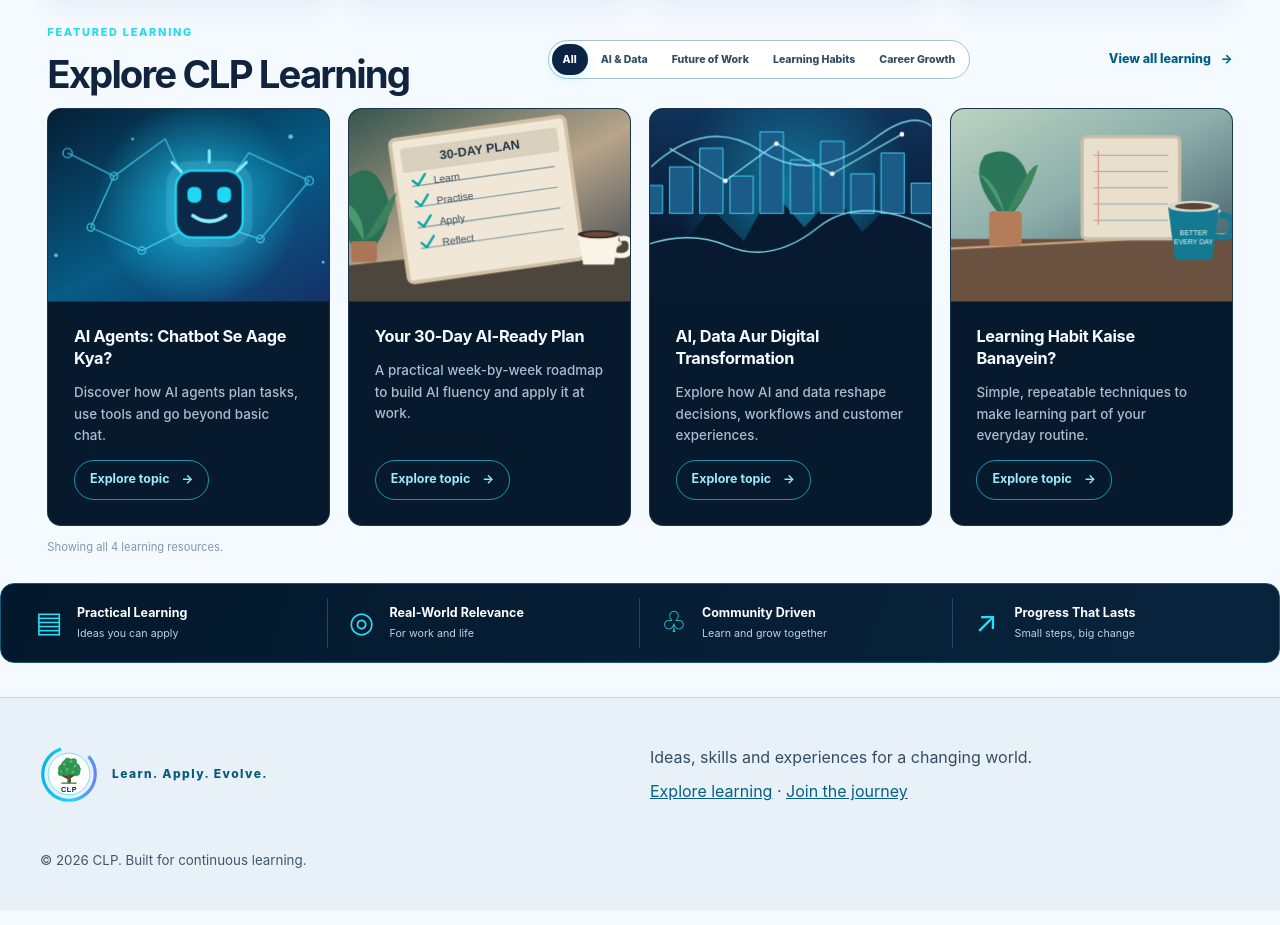
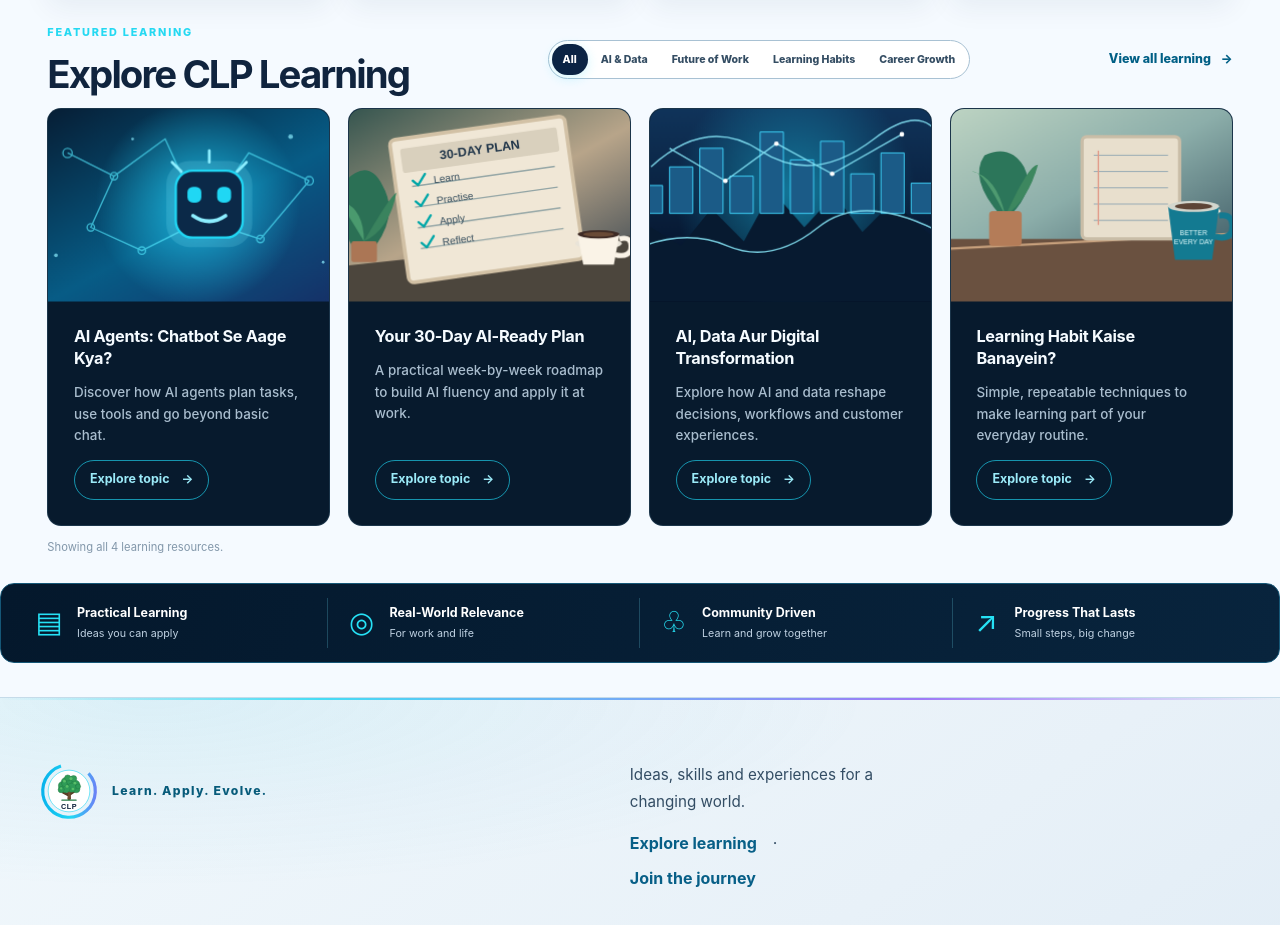
Before and after one commit to sanjeevkshu/clp, a Jekyll site: the page built from index.md, in a window 1280 px wide. Shown: the part 1058-1983 px from the top of the page. Built offline with Jekyll 4.4.1, drawn with Linux system fonts in a browser that asks for light colours.

Commit message:
Modernize responsive CLP footer for both themes

```diff
--- a/assets/css/responsive-polish.css
+++ b/assets/css/responsive-polish.css
@@ -196,3 +196,129 @@ html[data-theme="light"] .page-hero > p:last-child {
   color: #18364f !important;
   text-shadow: none !important;
 }
+
+
+/* CLP footer refinement: modern editorial hierarchy, responsive layout, and
+   resilient visibility in both themes. Keep content links truthful to the site. */
+.site-footer {
+  position: relative;
+  isolation: isolate;
+  display: grid !important;
+  grid-template-columns: minmax(220px, 1.35fr) repeat(2, minmax(130px, .7fr));
+  gap: clamp(22px, 3vw, 42px);
+  align-items: start;
+  padding: clamp(38px, 5vw, 66px) max(24px, calc((100% - 1200px) / 2)) 24px;
+  background:
+    radial-gradient(ellipse at 12% 0%, rgba(32,215,244,.12), transparent 42%),
+    linear-gradient(145deg, #061329 0%, #081d35 62%, #0a2941 100%) !important;
+  color: #d8e8f5 !important;
+  border-top: 1px solid rgba(104,216,255,.22);
+  overflow-wrap: anywhere;
+}
+.site-footer::before {
+  content: "";
+  position: absolute;
+  z-index: -1;
+  inset: 0 0 auto;
+  height: 2px;
+  background: linear-gradient(90deg, transparent, #20d7f4 25%, #8b5cf6 72%, transparent);
+  opacity: .8;
+}
+.site-footer .footer-brand {
+  display: flex;
+  align-items: center;
+  gap: 14px;
+  min-width: 0;
+}
+.site-footer .footer-brand img {
+  display: block;
+  flex: 0 0 58px;
+  width: 58px;
+  height: 58px;
+}
+.site-footer .footer-brand p {
+  margin: 0;
+  color: #7ce8ff !important;
+  font-size: .76rem;
+  font-weight: 850;
+  letter-spacing: .11em;
+  line-height: 1.5;
+}
+.site-footer > div:nth-child(2) > p:first-child {
+  max-width: 340px;
+  margin: 0 0 15px;
+  color: #c6d9e9 !important;
+  font-size: .95rem;
+  line-height: 1.75;
+}
+.site-footer > div:nth-child(2) > p:last-child {
+  display: flex;
+  flex-wrap: wrap;
+  gap: 8px 16px;
+  margin: 0;
+}
+.site-footer a {
+  color: #8bdfff !important;
+  text-decoration: none;
+  text-underline-offset: 4px;
+  font-weight: 700;
+  transition: color .2s ease, text-decoration-color .2s ease;
+}
+.site-footer a:hover {
+  color: #ffffff !important;
+  text-decoration: underline;
+}
+.site-footer a:focus-visible {
+  outline: 2px solid #ffbf47;
+  outline-offset: 4px;
+  border-radius: 3px;
+}
+.site-footer > small {
+  grid-column: 1 / -1;
+  display: block;
+  margin-top: 2px;
+  padding-top: 19px;
+  border-top: 1px solid rgba(220,240,255,.16);
+  color: #a9bfd2 !important;
+  font-size: .78rem;
+  line-height: 1.6;
+}
+html[data-theme="light"] .site-footer {
+  background:
+    radial-gradient(ellipse at 12% 0%, rgba(32,167,211,.10), transparent 45%),
+    linear-gradient(145deg, #f1f8fc 0%, #e8f1f8 68%, #e2edf6 100%) !important;
+  color: #18344e !important;
+  border-top-color: #c5dbe9;
+}
+html[data-theme="light"] .site-footer .footer-brand p { color: #075b7a !important; }
+html[data-theme="light"] .site-footer > div:nth-child(2) > p:first-child { color: #334d64 !important; }
+html[data-theme="light"] .site-footer a { color: #075f87 !important; }
+html[data-theme="light"] .site-footer a:hover { color: #063a59 !important; }
+html[data-theme="light"] .site-footer > small {
+  color: #50677b !important;
+  border-top-color: #c8dbe8;
+}
+@media (max-width: 900px) {
+  .site-footer {
+    grid-template-columns: minmax(0, 1.2fr) minmax(0, 1fr);
+    padding: 38px 28px 22px;
+    gap: 26px 32px;
+  }
+  .site-footer .footer-brand { grid-column: 1 / -1; }
+  .site-footer > div:nth-child(2) { min-width: 0; }
+}
+@media (max-width: 560px) {
+  .site-footer {
+    grid-template-columns: minmax(0, 1fr);
+    gap: 22px;
+    padding: 32px 22px 20px;
+    width: 100%;
+    min-height: 0;
+    height: auto;
+    overflow: visible;
+  }
+  .site-footer .footer-brand { grid-column: auto; }
+  .site-footer > div:nth-child(2) > p:first-child { max-width: 34ch; }
+  .site-footer > div:nth-child(2) > p:last-child { gap: 12px 18px; }
+  .site-footer > small { grid-column: auto; margin-top: 0; }
+}
```
